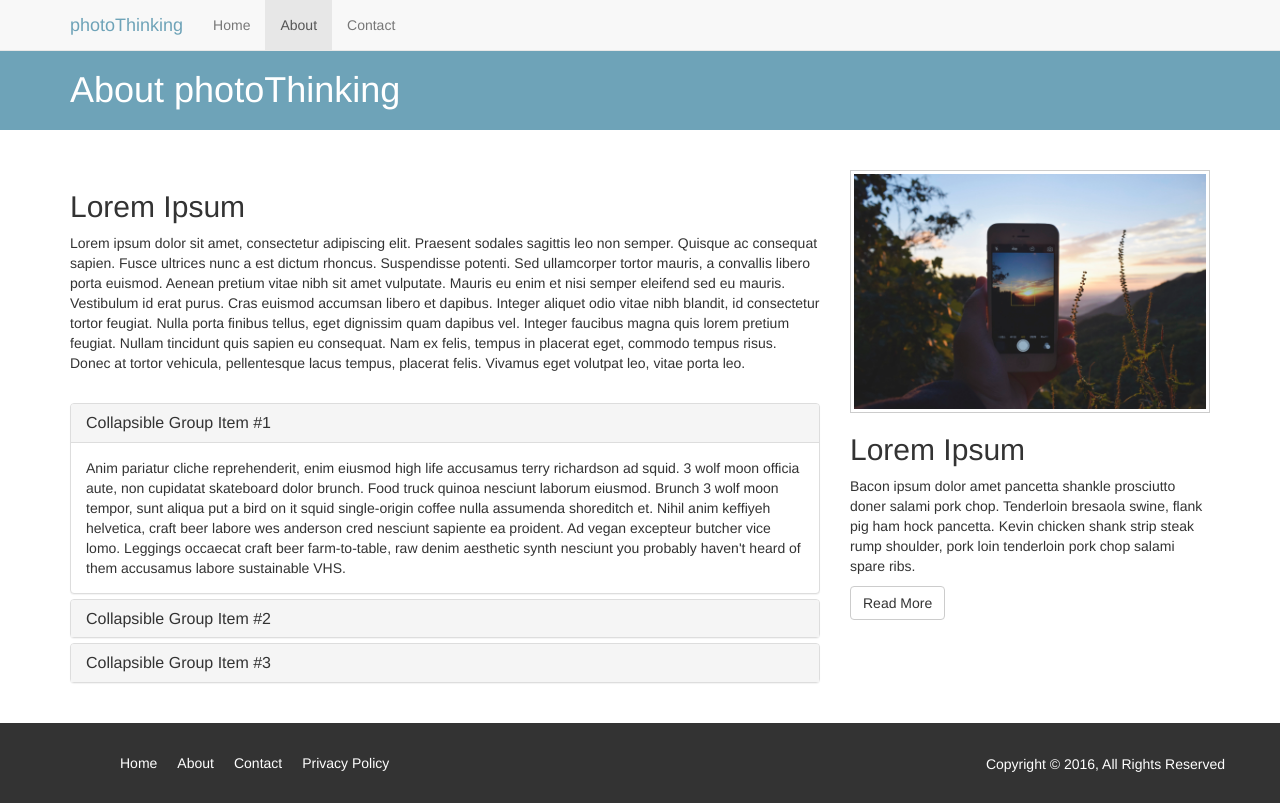
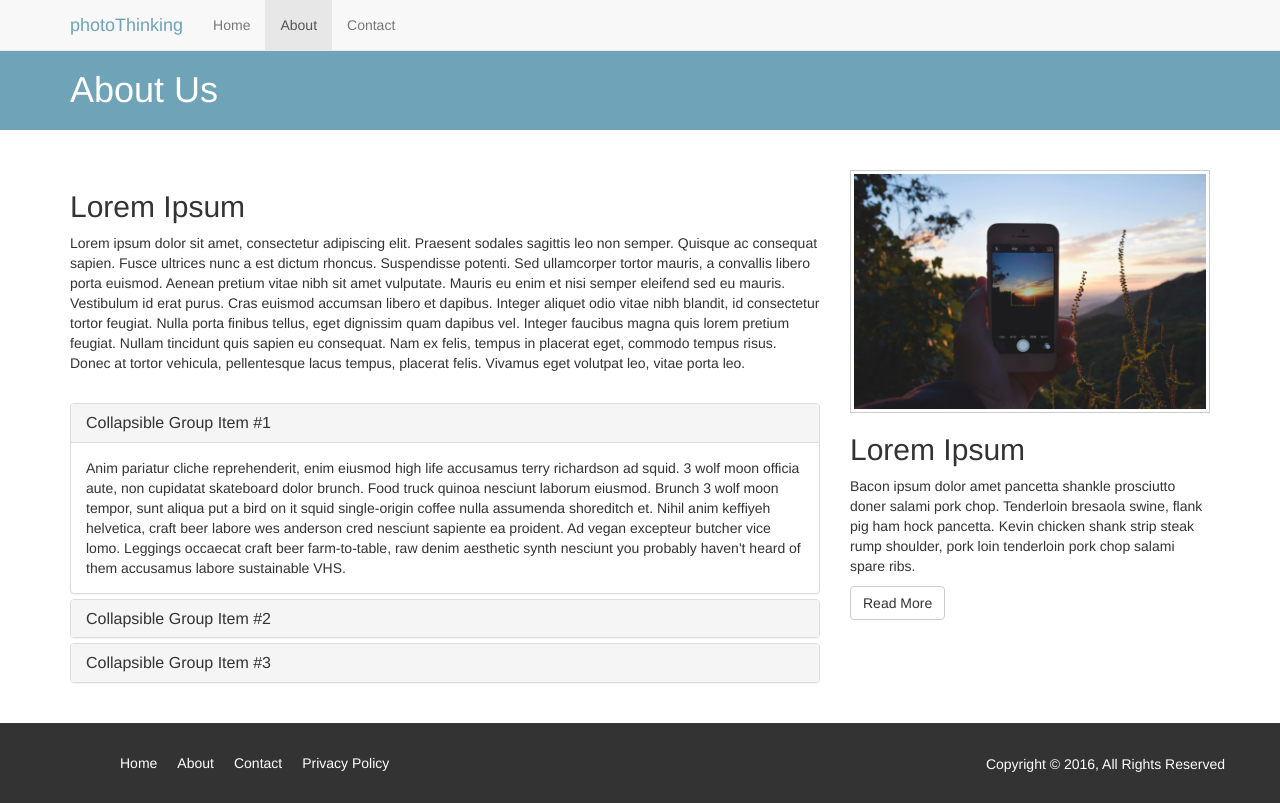
Before and after one commit to NKhast/photoThinking, a plain HTML site: page about.html in a window 1280 px wide. Drawn offline with nearby package versions, Linux system fonts and the light colour scheme.

Commit message:
First commit

```diff
--- a/about.html
+++ b/about.html
@@ -43,7 +43,7 @@
       <div class="container">
         <div class="row">
           <div class="col-md-12">
-            <h1>About photoThinking</h1>
+            <h1>About Us</h1>
           </div>
         </div>
       </div>
```
